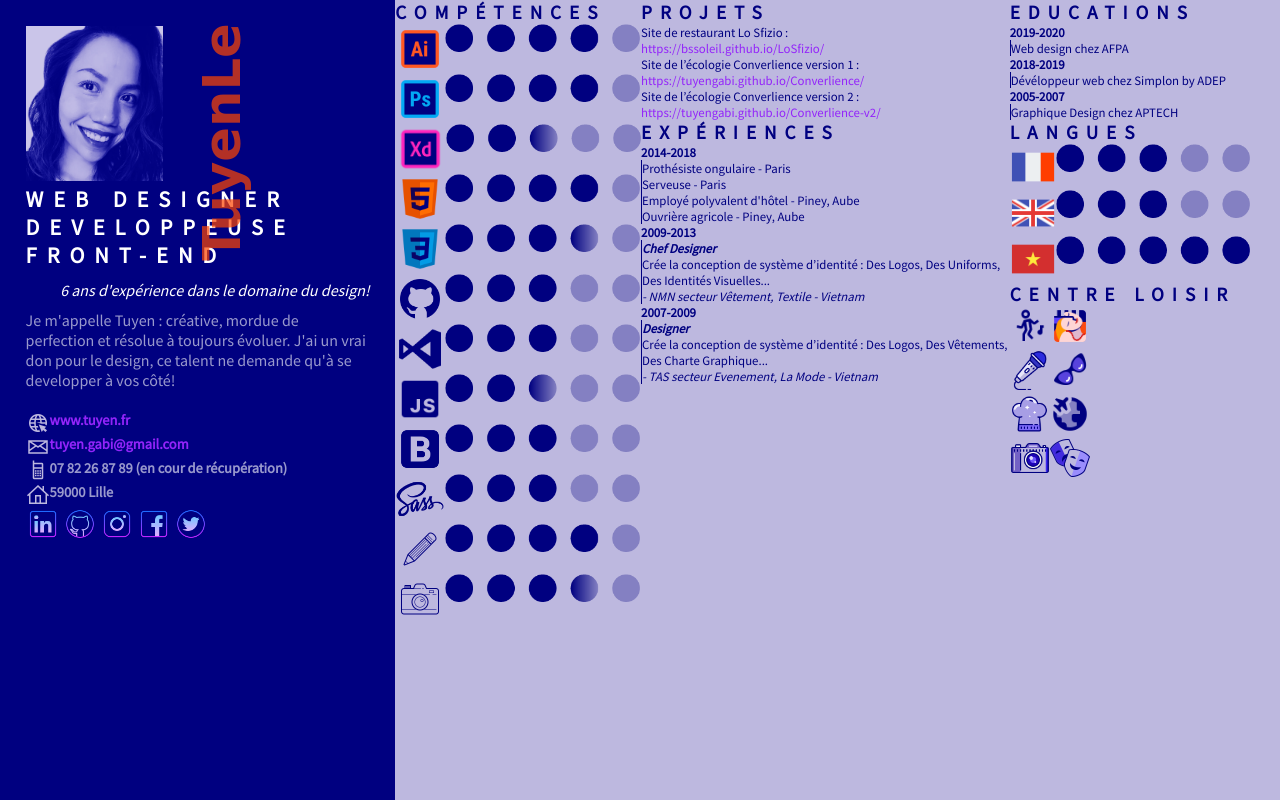
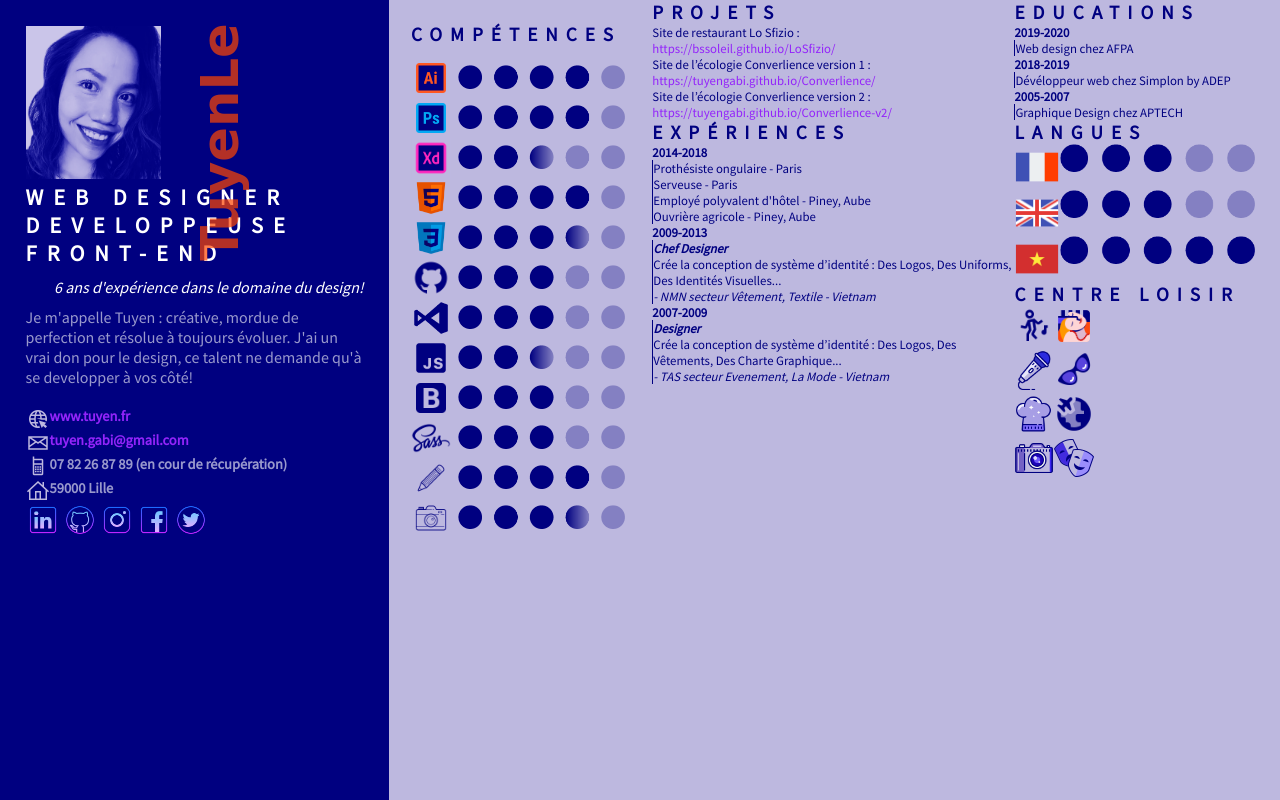
Before and after one commit to tuyengabi/my-CV, a PHP site: page / in a window 1280 px wide. Run offline with PHP 8.4, Linux system fonts and the light colour scheme; some web fonts are replaced.

Commit message:
modify skill section of screen 1366px

```diff
--- a/index.css
+++ b/index.css
@@ -242,12 +242,17 @@ font-size: 5rem;
 
   @media screen and (min-width: 901px) and (max-width: 1366px) {
     .skill {
+      padding: 1.7% 0 0 1.7%;
+    }
+    .skill-list {
+      padding-top: 5%;
     }
     .skill-icon {
-      height: 50px;
+      height: 40px;
     }
     .skill-bar {
-      height: 28px;
+      padding: 7px 0 0 7px;
+      height: 24px;
     }
   }
 
```
Also changed, not shown: 1 other file.
